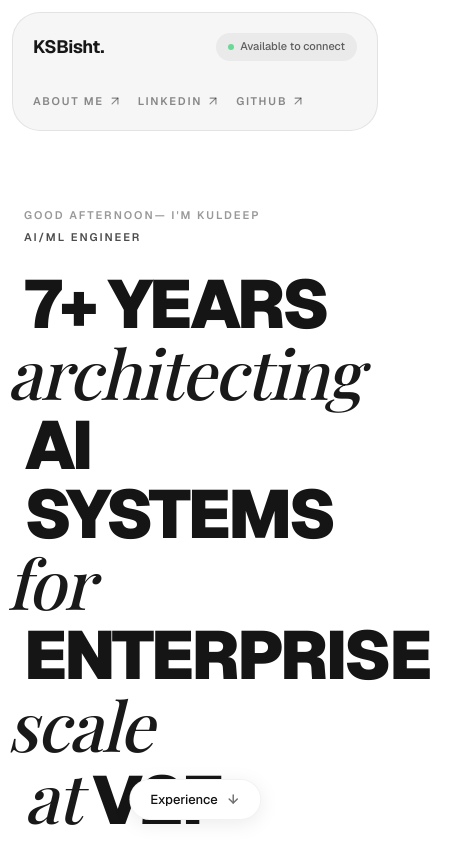
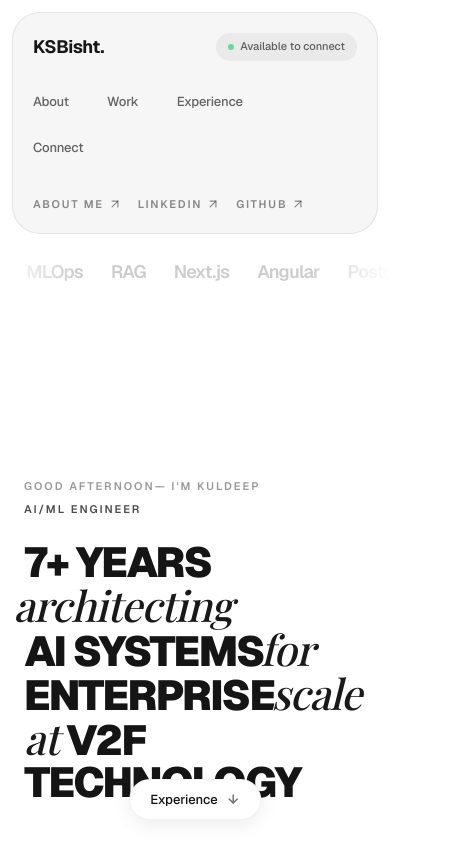
Before and after one commit to ksbisht941/aibyksbisht, a Next.js app: page / in a window 390 px wide. Shown: the top 841 px of the page, 472 px wide, since content can reach past the window. Built offline with nearby package versions, Linux system fonts and the light colour scheme; a web font is replaced by a local one.

Commit message:
fix: improve website responsiveness across devices

```diff
--- a/src/app/page.tsx
+++ b/src/app/page.tsx
@@ -69,7 +69,7 @@ export default function Home() {
     <main>
       {/* Marquee */}
       <div
-        className="marquee-viewport -mx-6 hidden overflow-hidden py-1 sm:-mx-10 sm:block lg:-mx-14 2xl:-mx-16 mb-20"
+        className="marquee-viewport -mx-6 overflow-hidden py-1 sm:-mx-10 lg:-mx-14 2xl:-mx-16 mb-20"
         style={{
           WebkitMaskImage: 'linear-gradient(90deg, #0000 0, #000 5rem calc(100% - 5rem), #0000 100%)',
           maskImage: 'linear-gradient(90deg, #0000 0, #000 5rem calc(100% - 5rem), #0000 100%)'
@@ -103,7 +103,7 @@ export default function Home() {
                 </p>
               </div>
               <h1
-                className="font-black uppercase leading-[1.01] tracking-[-0.04em] text-[#151515] text-[68px] relative"
+                className="font-black uppercase leading-[1.01] tracking-[-0.04em] text-[#151515] text-[42px] sm:text-[56px] md:text-[68px] relative"
                 style={{ WebkitTextStroke: "2px #ffffff", paintOrder: "stroke" }}
               >
                 <span>7+ YEARS </span>
--- a/src/components/ScrollButton.tsx
+++ b/src/components/ScrollButton.tsx
@@ -60,7 +60,7 @@ export function ScrollButton() {
       transition={{ delay: 1.5, duration: 0.5 }}
       onClick={handleClick}
       data-cursor="view"
-      className="fixed bottom-6 left-1/2 z-9 flex -translate-x-1/2 items-center gap-2 rounded-full border border-black/5 bg-white px-5 py-2.5 text-[13px] font-medium text-[#111] shadow-[0_4px_20px_rgba(0,0,0,0.08)] transition-all hover:scale-105 hover:shadow-[0_8px_30px_rgba(0,0,0,0.12)] cursor-none"
+      className="fixed bottom-6 left-1/2 z-50 flex -translate-x-1/2 items-center gap-2 rounded-full border border-black/5 bg-white px-5 py-2.5 text-[13px] font-medium text-[#111] shadow-[0_4px_20px_rgba(0,0,0,0.08)] transition-all hover:scale-105 hover:shadow-[0_8px_30px_rgba(0,0,0,0.12)] cursor-none"
     >
       <AnimatePresence mode="wait">
         <motion.span
--- a/src/components/Sidebar.tsx
+++ b/src/components/Sidebar.tsx
@@ -22,7 +22,7 @@ export function Sidebar() {
           </div>
         </nav>
 
-        <ul className="group/list mt-10 hidden flex-col md:flex space-y-1">
+        <ul className="group/list mt-6 flex flex-wrap gap-3 md:mt-10 md:flex-col md:flex-nowrap md:gap-0 md:space-y-1">
           {[
             { name: 'About', href: '#about' },
             { name: 'Work', href: '#work' },
```
